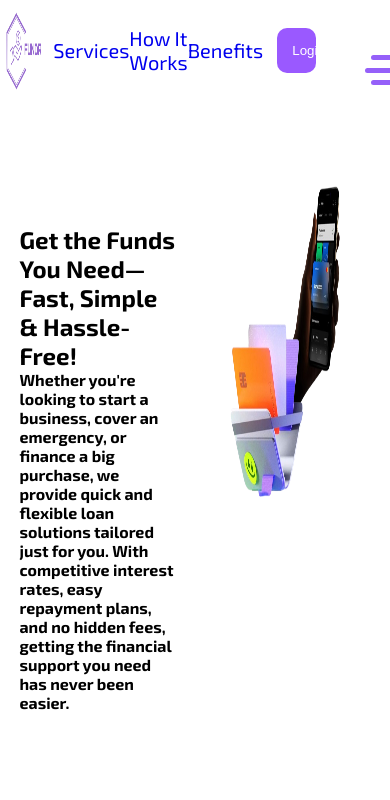
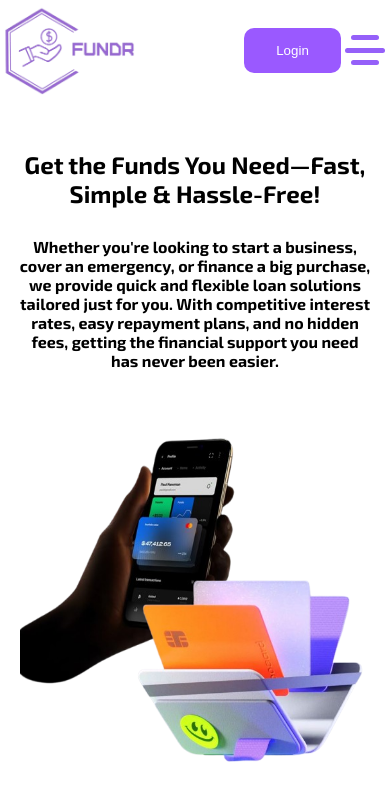
Before and after one commit to OghenefegaOmajene/FundR, a React (Vite) app: page /HomePage in a window 390 px wide. Shown: the top 800 px of the page. Built offline with nearby package versions, Linux system fonts and the light colour scheme; a web font is replaced by a local one.

Commit message:
Homepage responsiveness

```diff
--- a/components/Navbar/Navbar.css
+++ b/components/Navbar/Navbar.css
@@ -8,28 +8,33 @@
     display: flex;
     align-items: center;
     font-family: "Exo 2", serif;
-    justify-content: space-around;
+    justify-content: space-evenly;
     /* border: 2px solid black; */
     top: 0;
+    /* gap: 100px; */
 }
 .navLogo{
     /* background-color: paleturquoise; */
     height: 100%;
-    width: 10%;
+    width: 20%;
     display: flex;
     align-items: center;
+    justify-content: center;
 }
 .navLogo img{
-    width: 100%;
+    width: 60%;
     height: 80%;
 }
 .nav{
     /* background-color: palevioletred; */
-    width: 50%;
+    width: 40%;
     height: 100%;
     display: flex;
     align-items: center;
-    justify-content: space-around;
+    justify-content: space-evenly;
+}
+.nav a{
+    color: #9a59ff;
 }
 .navBtn{
     width: 20%;
@@ -49,7 +54,7 @@
     border: 0;
     padding: 15px;
     border-radius: 10px;
-    width: 50%;
+    width: 60%;
 }
 .signUp a, .logIn a{
     text-decoration: none;
@@ -81,3 +86,199 @@
     transition: 1s;
     background-color: #9a59ff;
 } */
+
+
+.navBarToggle {
+    display: block;
+    font-size: 30px;
+    cursor: pointer;
+    color: black;
+}
+
+
+#checkbox {
+    display: none;
+  }
+
+  .navToggle {
+    position: fixed;
+    width: 40px;
+    height: 40px;
+    cursor: pointer;
+    display: none;
+    flex-direction: column;
+    align-items: center;
+    justify-content: space-evenly;
+    gap: 5%;
+    /* border: 2px solid black; */
+    transition-duration: .5s;
+  }
+
+  .bars {
+    width: 100%;
+    height: 5px;
+    background-color: rgb(176, 92, 255);
+    border-radius: 4px;
+  }
+
+  #bar2 {
+    transition-duration: .8s;
+  }
+
+  #bar1,#bar3 {
+    width: 70%;
+  }
+
+  #checkbox:checked + .navToggle .bars {
+    position: absolute;
+    transition-duration: .5s;
+  }
+
+  #checkbox:checked + .navToggle #bar2 {
+    transform: scaleX(0);
+    transition-duration: .5s;
+  }
+
+  #checkbox:checked + .navToggle #bar1 {
+    width: 100%;
+    transform: rotate(45deg);
+    transition-duration: .5s;
+  }
+
+  #checkbox:checked + .navToggle #bar3 {
+    width: 100%;
+    transform: rotate(-45deg);
+    transition-duration: .5s;
+  }
+
+  #checkbox:checked + .navToggle {
+    transition-duration: .5s;
+    transform: rotate(180deg);
+  }
+
+@media screen and (max-width: 1070px) {
+    .navLogo img{
+        width: 70%;
+    }
+}
+
+@media screen and (max-width: 1000px){
+    .navBtn{
+        width: 20%;
+        margin-left: 200px;
+        height: 90%;
+    }
+    .navBar{
+        display: flex;
+        align-items: center;
+        justify-content: space-evenly;
+    }
+    header{
+        display: flex;
+        justify-content: space-around;
+        padding: 0;
+    }
+    .navToggle{
+        display: flex;
+    }
+    .navBarToggle{
+        display: block;
+        /* background-color: #0b5c35; */
+        width: 80px;
+        border-radius: 0;
+        height: 60%;
+        display: flex;
+        justify-content: center;
+        align-items: center;
+    }
+    .nav{
+        display: none;
+        flex-direction: column;
+        /* border: 2px solid wheat; */
+        position: fixed;
+        top: 100px;
+        align-items: center;
+        right: 0px;
+        width: 100%;
+        height: 250px;
+        border-radius: 0;
+        background-color: rgb(26, 20, 20);
+        backdrop-filter: blur(30px);
+        z-index: 1000;
+        padding: 20px 0;
+    }
+    .nav a{
+        text-align: start;
+        flex-direction: column;
+        padding-left: 10px;
+        font-size: 27px;
+        /* border: 1px solid white; */
+    }
+    .nav.open{
+        display: flex;
+        flex-direction: column;
+    }
+    /* .toggle{
+      display: block;
+    } */
+}
+
+@media screen and (max-width: 940px) {
+    .navLogo img{
+        width: 90%;
+        height: 90%;
+    }
+}
+
+@media screen and (max-width: 730px) {
+    .navLogo{
+        width: 40%;
+    }
+    .navLogo img{
+        width: 80%;
+    }
+}
+
+
+@media screen and (max-width: 670px) {
+    .navBtn{
+        width: 30%;
+        margin-left: 100px;
+        height: 90%;
+        display: flex;
+        justify-content: end;
+    }
+    .logIn{
+        width: 80%;
+    }
+}
+
+@media screen and (max-width: 490px) {
+    .navBtn{
+        width: 30%;
+        margin-left: 100px;
+        height: 90%;
+        display: flex;
+        justify-content: end;
+    }
+    .logIn{
+        width: 100%;
+    }
+    .navLogo{
+        width: 50%;
+    }
+}
+
+@media screen and (max-width: 400px) {
+    .navLogo{
+        width: 60%;
+    }
+    .navLogo img{
+        width: 100%;
+    }
+    .navBtn{
+        width: 40%;
+        display: flex;
+        justify-content: end;
+    }
+}
--- a/components/Navbar/Navbar.jsx
+++ b/components/Navbar/Navbar.jsx
@@ -34,9 +34,9 @@ const Navbar = () => {
           </button> */}
         </div>
 
-        <div className="menu-toggle">
+        <div className="navBarToggle">
             <input type="checkbox" id="checkbox" checked={isMenuOpen} onChange={toggleMenu} />
-            <label htmlFor="checkbox" className="toggle">
+            <label htmlFor="checkbox" className="navToggle">
             <div className="bars" id="bar1"></div>
             <div className="bars" id="bar2"></div>
             <div className="bars" id="bar3"></div>
--- a/pages/HomePage/HomePage.css
+++ b/pages/HomePage/HomePage.css
@@ -1,6 +1,6 @@
 @import url('https://fonts.googleapis.com/css2?family=Exo+2:ital,wght@0,100..900;1,100..900&family=Merriweather:ital,wght@0,300;0,400;0,700;0,900;1,300;1,400;1,700;1,900&family=MuseoModerno:ital,wght@0,100..900;1,100..900&family=Patrick+Hand&family=Poppins:ital,wght@0,100;0,200;0,300;0,400;0,500;0,600;0,700;0,800;0,900;1,100;1,200;1,300;1,400;1,500;1,600;1,700;1,800;1,900&family=Teko:wght@300..700&display=swap');
 .homePage{
-    height: 110vh;
+    /* height: 110vh; */
     width: 100%;
     margin: 0;
     padding: 0;
@@ -24,6 +24,7 @@
     display: flex;
     align-items: center;
     justify-content: space-around;
+    /* background-color: crimson; */
 }
 
 .homeTxt{
@@ -53,3 +54,82 @@
     margin-left: -130px;
     z-index: 10;
 }
+
+@media screen and (max-width: 1200px) {
+
+    .home{
+        margin-top: 40px;
+        display: flex;
+        align-items: start;
+        justify-content:center;
+        height: 700px;
+    }
+    .phone, .wallet{
+        width: 60%;
+        height: 100%;
+        /* border: 1px solid black; */
+    }
+    .homeImg{
+        height: 60%;
+        width: 50%;
+        /* border: 1px solid black; */
+    }
+    .homeTxt{
+        height: 40%;
+        width: 40%;
+        /* border: 1px solid black; */
+    }
+}
+@media screen and (max-width: 1000px) {
+
+    .home{
+        display: flex;
+        flex-direction: column;
+        align-items: center;
+        /* background-color: aqua; */
+        margin-top: 20px;
+        /* height: 700px; */
+        /* justify-content:; */
+    }
+    .phone, .wallet{
+        width: 70%;
+        height: 100%;
+        /* border: 1px solid black; */
+    }
+    .homeImg{
+        height: 60%;
+        width: 55%;
+    }
+    .homeTxt{
+        height: 40%;
+        width: 80%;
+        text-align: center;
+    }
+}
+
+@media screen and (max-width: 700px) {
+    .homeImg{
+       width: 70%;
+    }
+}
+
+@media screen and (max-width: 545px) {
+    .homeImg{
+       width: 90%;
+    }
+}
+
+@media screen and (max-width: 400px) {
+    .homeTxt{
+       width: 90%;
+    }
+    .phone, .wallet{
+        width: 80%;
+        height: 100%;
+    }
+    .wallet{
+        height: 100%;
+        margin-left: -170px;
+        /* border: 1px solid black; */
+    }
+}
```
